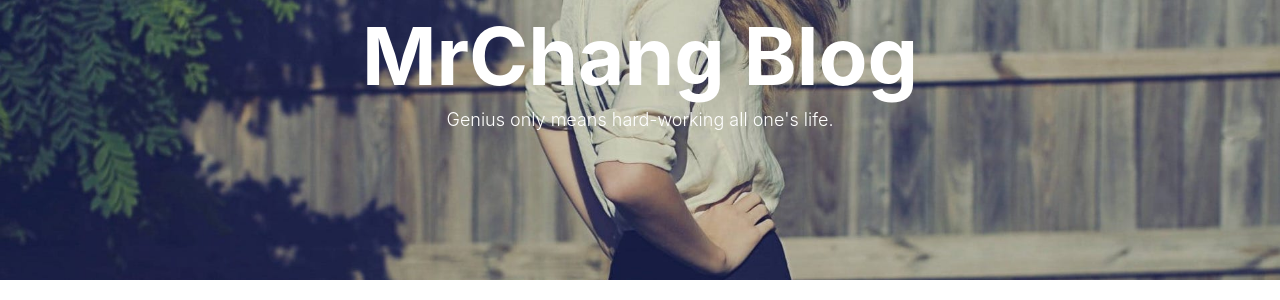
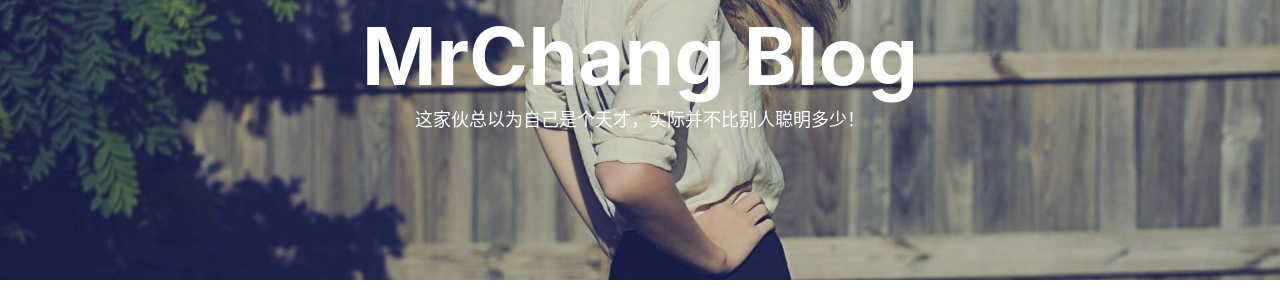
Before and after one commit to ncic-ict/changdaye.github.io, a Jekyll site: the page built from index.html, in a window 1280 px wide and 900 px high. Shown: the part 138-438 px from the top of the window. Built offline with Jekyll 4.4.1, drawn with Linux system fonts in a browser that asks for light colours; nearby versions of some CDN libraries; the list of posts is cut into pages by our own code; comment, search, counter and statistics services are not loaded.

Commit message:
提交座右铭

```diff
--- a/_config.yml
+++ b/_config.yml
@@ -4,7 +4,7 @@ filing: 粤ICP备17125314号
 SEOTitle: MrChang的博客 | MrChang Blog
 header-img: img/post-bg-swift.jpg
 email: mrchang@jetbrains.org.cn
-description: "Good Good Study ,Day Day Up."
+description: "这家伙总以为自己是个天才，实际并不比别人聪明多少！"
 keyword: "MrChang, MrChang Blog, MrChang的博客, Java Dev ,changdaye , mrchang "
 url: "http://www.jetbrains.org.cn"          # your host, for absolute URL
 baseurl: ""      # for example, '/blog' if your blog hosted on 'host/blog'
--- a/index.html
+++ b/index.html
@@ -1,6 +1,6 @@
 ---
 layout: page
-description: "Genius only means hard-working all one's life."
+description: "这家伙总以为自己是个天才，实际并不比别人聪明多少！"
 ---
 
 {% for post in paginator.posts %}
```
